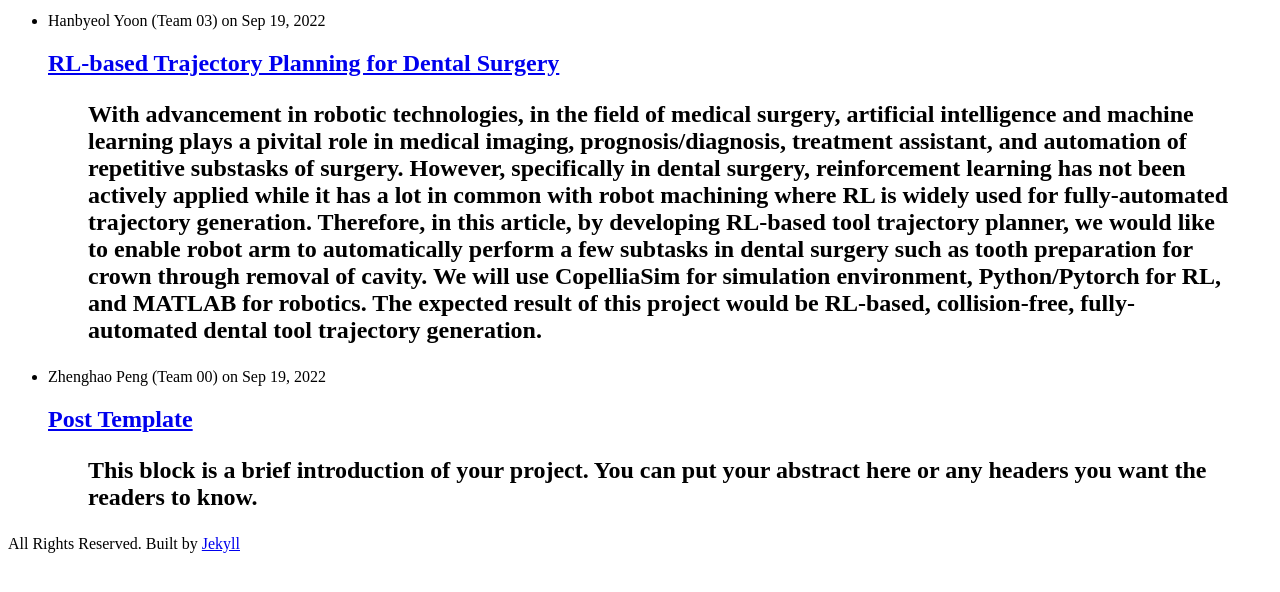
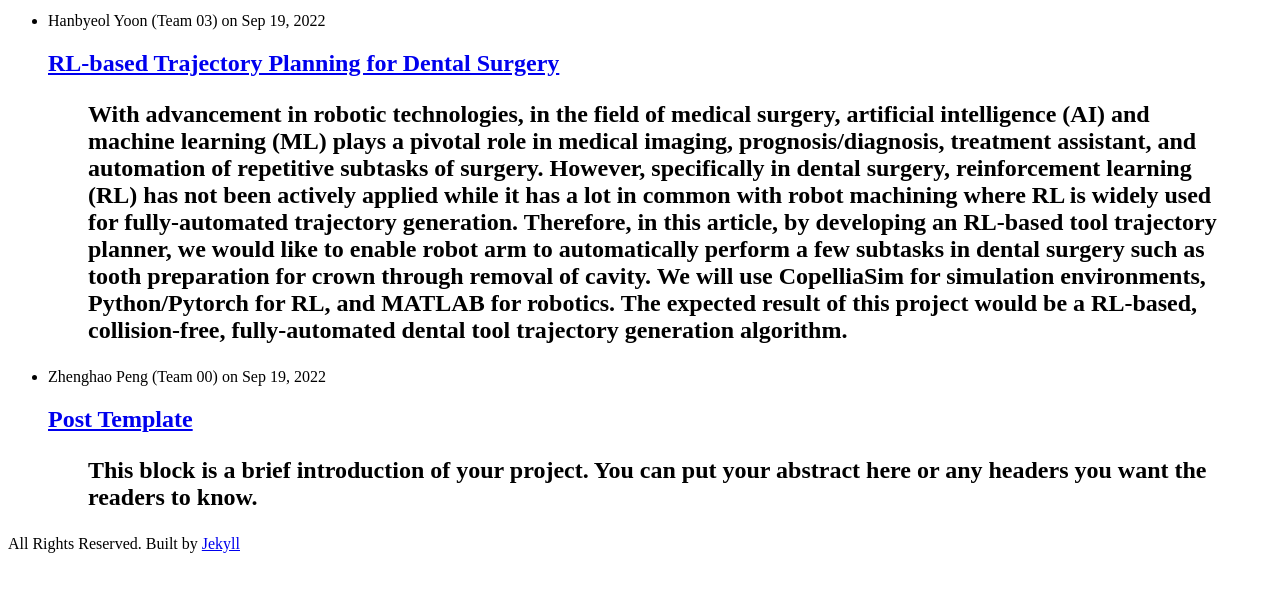
Before and after one commit to ucla-rlcourse/CS269-projects-2022fall, a Jekyll site: the page built from index.html, in a window 1280 px wide, cut to the strip 212-804 px from the top of the page. Built offline with Jekyll 4.4.1, drawn with Linux system fonts in a browser that asks for light colours; some of the changed lines change nothing that is shown.

Commit message:
Finalize project proposal

```diff
--- a/_posts/2022-09-19-team03.md
+++ b/_posts/2022-09-19-team03.md
@@ -19,10 +19,10 @@
 hopefully run in the real robot arm for evaluation as well
 Keyword, path planning, obstacle avoidance, dental surgical robotics, reinforcement learning
 -->
-> With advancement in robotic technologies, in the field of medical surgery, artificial intelligence and machine learning plays a pivital role in medical imaging, prognosis/diagnosis, treatment assistant, and automation of repetitive substasks of surgery. However, specifically in dental surgery, reinforcement learning has not been actively applied while it has a lot in common with robot machining where RL is widely used for fully-automated trajectory generation. Therefore, in this article, by developing RL-based tool trajectory planner, we would like to enable robot arm to automatically perform a few subtasks in dental surgery such as tooth preparation for crown through removal of cavity. We will use CopelliaSim for simulation environment, Python/Pytorch for RL, and MATLAB for robotics. The expected result of this project would be RL-based, collision-free, fully-automated dental tool trajectory generation.
+> With advancement in robotic technologies, in the field of medical surgery, artificial intelligence (AI) and machine learning (ML) plays a pivotal role in medical imaging, prognosis/diagnosis, treatment assistant, and automation of repetitive subtasks of surgery. However, specifically in dental surgery, reinforcement learning (RL) has not been actively applied while it has a lot in common with robot machining where RL is widely used for fully-automated trajectory generation. Therefore, in this article, by developing an RL-based tool trajectory planner, we would like to enable robot arm to automatically perform a few subtasks in dental surgery such as tooth preparation for crown through removal of cavity. We will use CopelliaSim for simulation environments, Python/Pytorch for RL, and MATLAB for robotics. The expected result of this project would be a RL-based, collision-free, fully-automated dental tool trajectory generation algorithm.
 
 <!--more-->
-{}: class="table-of-content"}
+{: class="table-of-content"}
 * [Introduction](#introduction)
 * [Background](#background)
     * [Tooth Preparation for Crown](#tooth-preparation-for-crown)
@@ -33,31 +33,33 @@
     * [Reward Function](#reward-function)
     * [Training Process](#training-process)
 * [Results](#results)
-    * [Experimental Setup]()
-    * [Experimental Results]()
-    * [Analysis and Evaluation]()
+    * [Experimental Setup](#experimental-setup)
+    * [Experimental Results](#experimental-results)
+    * [Analysis and Evaluation](#analysis-and-evaluation)
 * [Conclusions](#conclusion)
 * [References](#references)
 
 ## Introduction
 <!--1. Dentistry industry expands, thanks to robotics tech, Status of dental surgery automation + robotics tech
 (related work in dental robotics)-->
-With advent of aging society and the advancement in robtic technologies, dentistry industry becomes one of the biggest market in the field of robotics. Since various surgeries in dentistry involve high-precision and repetitive tasks, robot technologies have significant potential and ability to assist dentists or perform certain types of tasks over human practioners. Many researches have been conducted applying the robot technologies to dentistry such as maxillofacial surgery [[1-3]](#reference), tooth preparation [[4]](#reference), and robot assistant [[5]](#reference).
+With the advent of an aging society and the advancement in robotic technologies, dentistry industry becomes one of the biggest markets in the field of robotics. Since various surgeries in dentistry involve high-precision and repetitive tasks, robot technologies have significant potential and ability to assist dentists or perform certain types of tasks over human practitioners. Many researches have been conducted applying the robot technologies to dentistry such as maxillofacial surgery [[1-3]](#reference), tooth preparation [[4]](#reference), and robot assistant [[5]](#reference).
 <!--2. Also AI, but is limited in the field of diagnosis estimation assesment even though rl agent has been started in the other medical field for control(related work in dental robotics & surgical robots)
 3. among many procedure, prep tooth for crown has lots in common with robot machining and many literatures exist
 (related work in robot machining)-->
-On top of that, along with the robotics technologies, machine learning (ML) and artificial intelligence (AI) has been used in dentistry as well. The ML and AI is often faciliated in dental imaging and diagonsis: clinical diagnosis [[6]](#reference), dental radiography [[8]](#reference), and oral cancer prediction [[9]](#reference). However, compared to other fields of surgical robots [[10-14]](#reference), reinforcement learning (RL) has not been actively applied in dentistry. For the most commonly used commercial surgical robot, da Vinchi System, open-source environment is provided for users to apply reinforcement learning algorithms for controlling the surgical arms [[10-11]](#reference). While subtasks of surgery in dentistry such as implantology and tooth preparation for crown has a lot in common with the field of robot machining where RL also has been actively studied and applied, to the best of my knowledge, there are not many researches being conducted in RL-based dental robot control.
-![YOLO]( ../assets/images/team03/dentronics.jpg)
+On top of that, along with the robotics technologies, machine learning (ML) and artificial intelligence (AI) has been used in dentistry as well. The ML and AI is widely exploited in dental imaging and diagnosis: clinical diagnosis [[6]](#reference), dental radiography [[8]](#reference), and oral cancer prediction [[9]](#reference). However, compared to other fields of surgical robots [[10-14]](#reference), reinforcement learning (RL) has not been actively applied in dentistry. For the most commonly used commercial surgical robot, da Vinci System, an open-source environment is provided for users to apply reinforcement learning algorithms for controlling the surgical arms [[10-11]](#reference). While subtasks of surgery in dentistry such as implantology and tooth preparation for crown has a lot in common with the field of robot machining where RL also has been actively studied and applied, [[15]](#reference) to the best of my knowledge, there are not many researches being conducted in RL-based dental robot control.
+
+
+![crownprep]('/assets/images/team03/dentronics.jpg' | relative_url }})
 {: style="width: 400px; max-width: 100%;"}
-*Fig 1. YOLO: An object detection method in computer vision* [1].
+*Fig 1. Vision of possible robots and artificial intelligence service network to support future dentistry [[16]](#reference).
 
 <!--6. In this paper, we propose rl-based planner which apply rl agent take advantage of previous study in robot maching and use it for tooth prep in dental surgery
 7. main contribution summary
 -expand the field of roboitcs to dental surgical branch and explanation on dental surgery robotics-->
-In this regard, in this article, we would like to take advantage of RL to automate subtasks in dental surgery. Specifically, we will propose rl-based trajectory planner for robot arm to accomplish automatated tooth preparation for crown. The expected contribution of our project is summarized as follow:
+In this regard, in this article, we would like to take advantage of RL to automate subtasks in dental surgery. Specifically, we will propose an rl-based trajectory planner for a robot arm to accomplish automated tooth preparation for crown. The expected contribution of our project is summarized as follow:
 - Reinforcement Learning environment for dental surgical robot
 - 3D CAD model based fully-automatic trajectory generation
-- Guarantee of collision-free trajectory with appropriatly defined reward function and collision-check in simulation
+- Guarantee of collision-free trajectory with appropriately defined reward function and collision-check in simulation
 <!--8. the rest of paper structure -->
 The structure of the rest of the article is as follow: 1) background for tooth preparation for crown, kinematics of robotics, and reinforcement learning, 2) methodology we use for this project, 3) result of the simulation of rl-based trajectory planner, and 4) conclusion.
 <!--
@@ -66,7 +68,10 @@
 ## Background
 ### Tooth Preparation for Crown
 explanation on tooth preparation procedure for crown in dentistry
-![](../assets/images/team03/dental_crown_prep.jpg)
+
+![crownprep]('/assets/images/team03/dental_crown_prep.jpg' | relative_url }})
+{: style="width: 400px; max-width: 100%;"}
+*Fig 2. Tooth Preparation Procedure for Crown. (Image source: <https://www.dndentalcare.com/crowns.html>)*
 <!--
 Please create a folder with the name of your team id under `/assets/images/`, put all your images into the folder and reference the images in your main content.
 
@@ -79,8 +84,10 @@
 
 
 ### Kinematics of Robotics
-explanation on kinematics of robotics e.g. how tool trajectory is converted into joint angles of robot arm.
-![](../assets/images/team03/robot_assisted_implants_yomi.png)
+explanation on kinematics of robotics e.g. how tool trajectory is converted into a set of joint angles of a robot arm.
+![YOMI]('/assets/images/team03/robot_assisted_implants_yomi.png' | relative_url }})
+{: style="width: 400px; max-width: 100%;"}
+*Fig 3. Yomi: commercial implantology robot arm. (Image source: <https://www.neocis.com>)*
 <!--
 Here is an example for creating tables, including alignment syntax.
 
@@ -117,7 +124,9 @@
 
 ### Interaction Environment
 We will use CoppeliaSim, Python, and MATLAB for this project.
-![](../assets/images/team03/robot_rl.png)
+![environment]('/assets/images/team03/robot_rl.png' | relative_url }})
+{: style="width: 400px; max-width: 100%;"}
+*Fig 4. The relation chart of the simulation environment.* [[15]](#reference)
 
 ### Reward Function
 
@@ -126,6 +135,9 @@
 
 ## Results
 Simulation of trajectory planner and evaluate the result by comparing it with the desired 3D CAD model.
+### Experimental Setup
+### Experimental Results
+### Analysis and Evaluation
 
 ## Conclusion
 
@@ -166,12 +178,10 @@
 
 [14] Shin, Changyeob, et al. "Autonomous tissue manipulation via surgical robot using learning based model predictive control." 2019 International Conference on Robotics and Automation (ICRA). IEEE, 2019.
 
+<!--rl robot machining-->
+[15] Zhong, Jie, Tao Wang, and Lianglun Cheng. "Collision-free path planning for welding manipulator via hybrid algorithm of deep reinforcement learning and inverse kinematics." Complex & Intelligent Systems 8.3 (2022): 1899-1912.
 
-
-
-[3] Dwibedi, Debidatta, et al. "Counting out time: Class agnostic video repetition counting in the wild." Proceedings of the IEEE/CVF Conference on Computer Vision and Pattern Recognition. 2020.
-
-[Peng, et al.] Peng, Zhenghao, et al. "Maybe you can also use other format for reference as you wish." Nature. 2022.
+[16] Grischke, Jasmin, et al. "Dentronics: Towards robotics and artificial intelligence in dentistry." Dental Materials 36.6 (2020): 765-778.
 
 ---
 
```
Also changed, not shown: assets/images/team03/dental_crown_prep.jpg.
